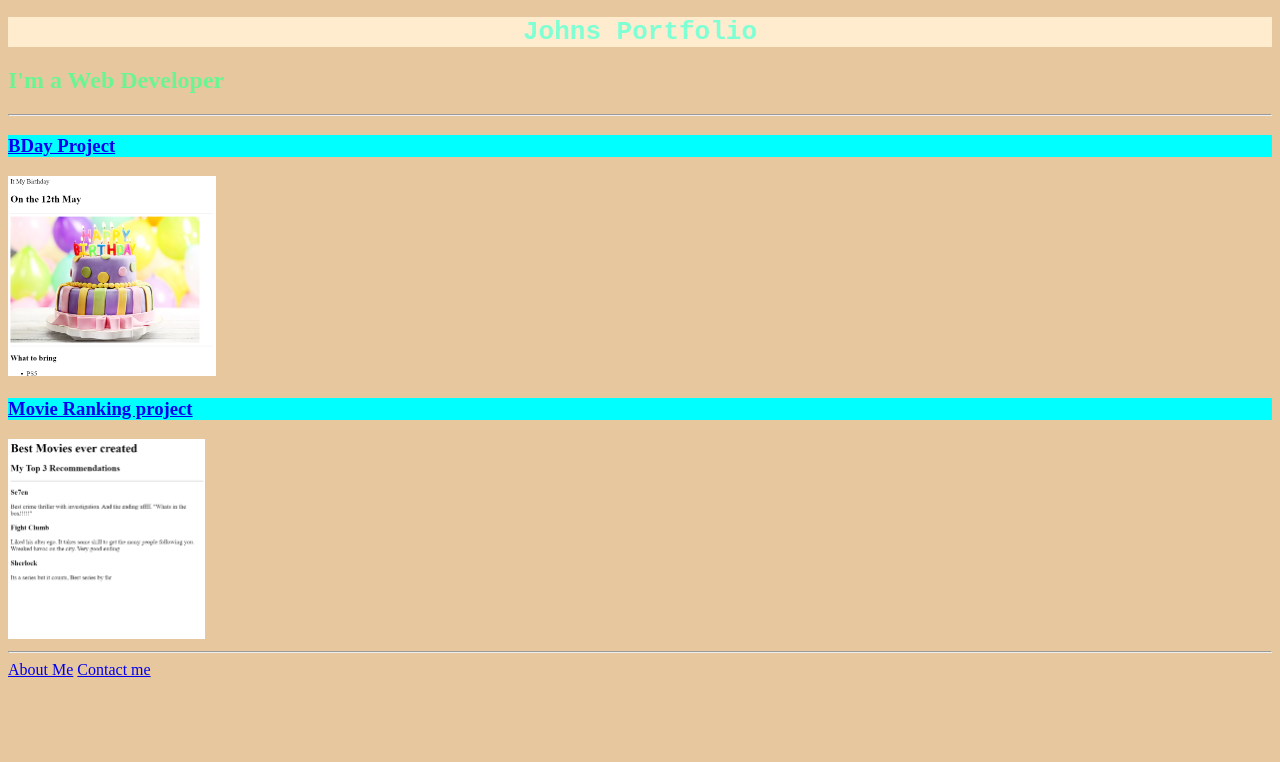
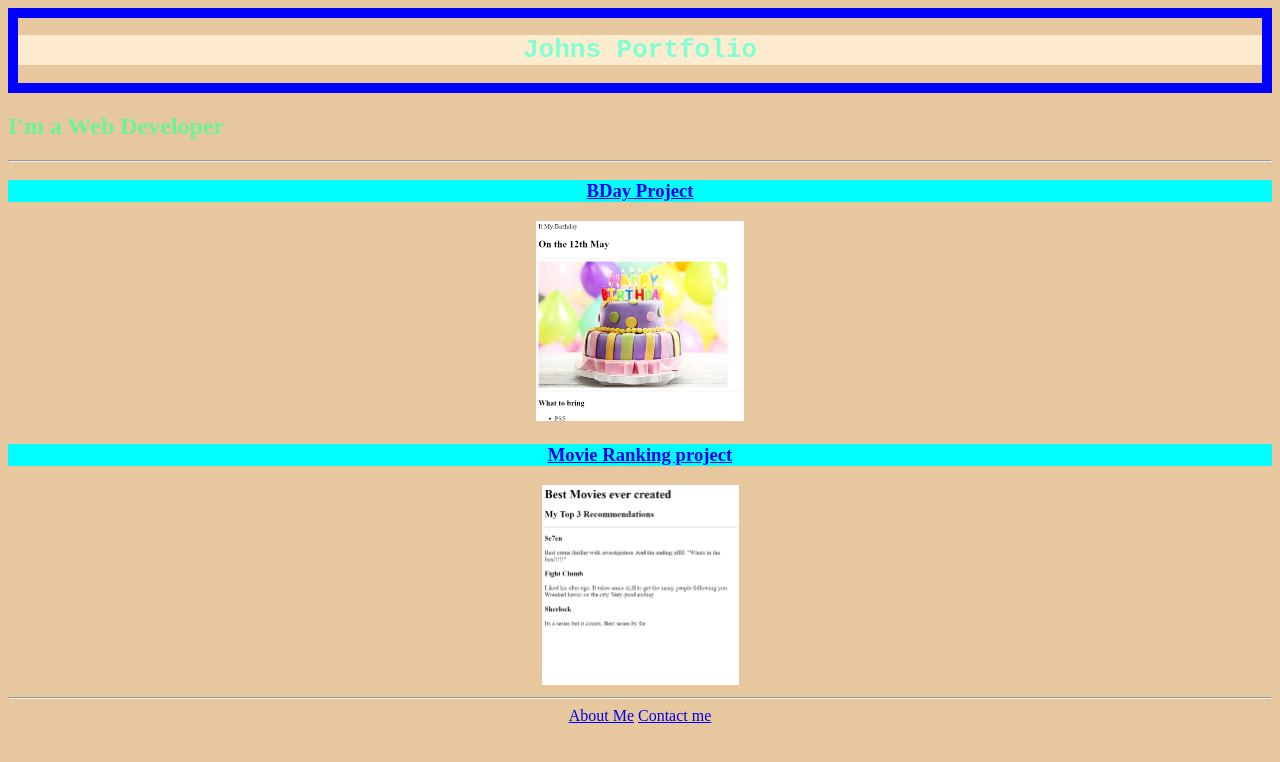
Before and after one commit to skellyjonut/html-portfolio, a plain HTML site: page index.html in a window 1280 px wide. Drawn offline with Linux system fonts and the light colour scheme.

Commit message:
index.html

```diff
--- a/index.html
+++ b/index.html
@@ -1,12 +1,14 @@
 <!DOCTYPE html>
-<html lang="en">
+<html id="all" lang="en">
     <head>
         <meta charset="UTF-8">
         <title>Portfolio</title>
         <link rel="stylesheet" href="./style.css"/>
     </head>
     <body>
+        <div id="a">
         <h1 id=center>Johns Portfolio</h1>
+        </div>
         <h2 id=dev>I'm a Web Developer</h2>
         <hr/>
         <h3 class=pic><a href="./public/birthday-invite.html">BDay Project</a></h3>
```
